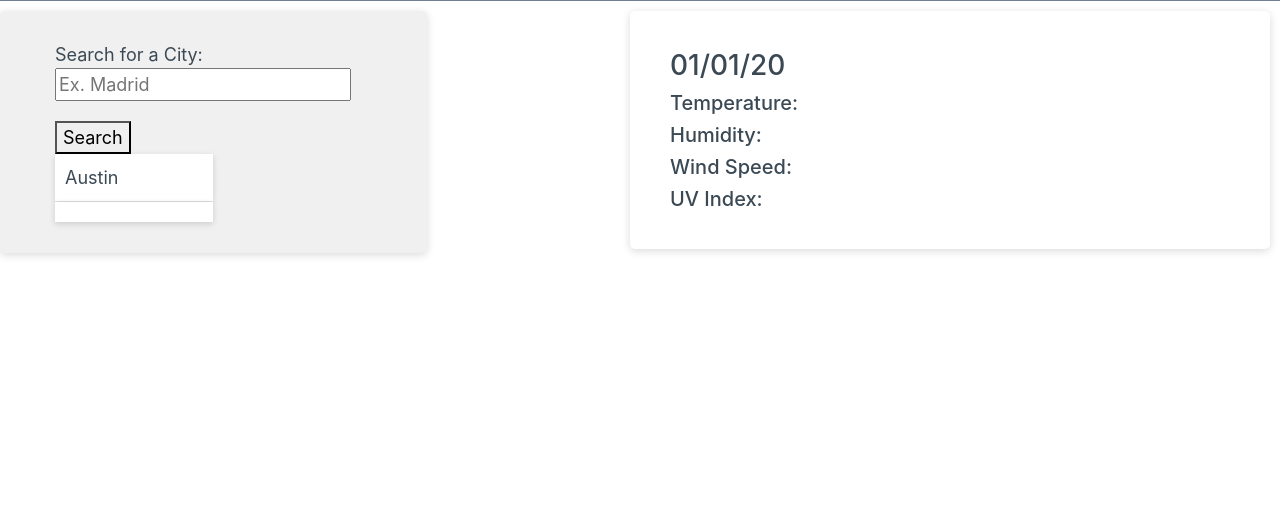
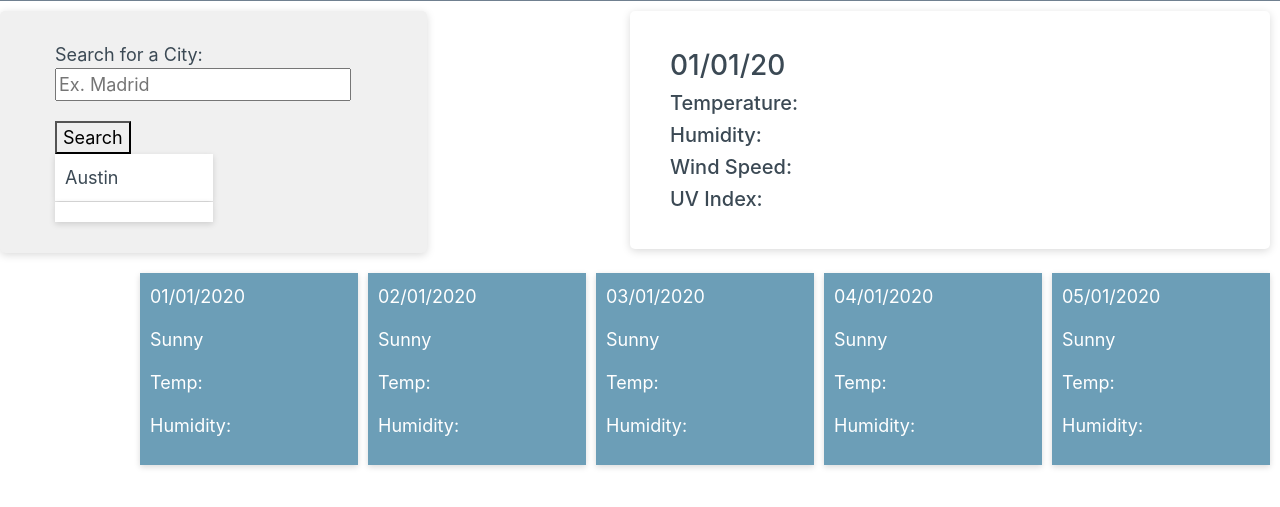
Before and after one commit to mgonza63/weatherDashboard, a plain HTML site: page index.html in a window 1280 px wide. Shown: the part 85-592 px from the top of the page. Drawn offline with nearby package versions, Linux system fonts and the light colour scheme.

Commit message:
able to pull out the 5 day forecast data collection

```diff
--- a/index.html
+++ b/index.html
@@ -49,6 +49,32 @@
             <h5 id="uv">UV Index: </h5>
         </div>
     </div>
+    <div id="forecastField" class="container">
+        <div class="row">
+          <div id="days" class="col"><p>01/01/2020</p>
+            <p>Sunny</p>
+            <p>Temp: </p>
+            <p>Humidity: </p>
+
+          </div>
+          <div id="days" class="col-sm"><p>02/01/2020</p>
+            <p>Sunny</p>
+            <p>Temp: </p>
+            <p>Humidity: </p></div>
+          <div id="days" class="col-sm"><p>03/01/2020</p>
+            <p>Sunny</p>
+            <p>Temp: </p>
+            <p>Humidity: </p></div>
+          <div id="days" class="col-sm"><p>04/01/2020</p>
+            <p>Sunny</p>
+            <p>Temp: </p>
+            <p>Humidity: </p></div>
+          <div id="days" class="col-sm"><p>05/01/2020</p>
+            <p>Sunny</p>
+            <p>Temp: </p>
+            <p>Humidity: </p></div>
+        </div>
+      </div>
 
 
 </body>
--- a/script.js
+++ b/script.js
@@ -9,7 +9,7 @@ $(document).ready(function() {
         var APIKey = "6e314ca29224f22bfcbc9e31488128dc";
 
         // Here we are building the URL we need to query the database
-        var queryURL = "https://api.openweathermap.org/data/2.5/weather?q=" + cityInput + "&appid=" + APIKey;
+        var queryURL = "https://api.openweathermap.org/data/2.5/weather?q=" + cityInput + "&appid=" + APIKey + "&units=imperial";
 
 
 
@@ -23,7 +23,7 @@ $(document).ready(function() {
           // Transfer content to HTML
           $("#cityName").html("<h1>" + response.name + "</h1>");
 
-          $("#temp").text("Temperature (F) " + response.main.temp);
+          $("#temp").text("Temperature (F): " + Math.floor(response.main.temp));
           $("#humid").text("Humidity: " + response.main.humidity);
           $("#wind").text("Wind Speed: " + response.wind.speed);
 
@@ -40,12 +40,16 @@ $(document).ready(function() {
               console.log(data);
               console.log(uvURL);
               $("#uv").text("UV Index: " + data.value);
+
+          var forecastURL = "http://api.openweathermap.org/data/2.5/forecast?appid=" + uvKey + "&lat=" + lat + "&lon=" + lon;
+          $.ajax({
+            url: forecastURL,
+            method: "GET"
+          }).then(function(response) {
+              console.log(response);
+              console.log(forecastURL);
+          });
         })
-
-
-
-          // $.get("https://api.openweathermap.org/data/2.5/uvi/forecast?appid=" + APIKey + "lat=" + lat + "&" + "lon=" + lon), function(data) {
-           //   $("#uv").text("UV Index: " + data.value); }
 
 
     })
--- a/style.css
+++ b/style.css
@@ -43,6 +43,18 @@
 
 
 }
-#gutter {
-    float: left;
+#forecastField {
+    float: right;
 }
+
+#days {
+    background-color: hsl(200, 34%, 57%);
+    margin-bottom: 1px;
+    border-width: 1px;
+    box-shadow: rgba(0, 0, 0, 0.15) 0px 2px 6px 0px;
+    color: hsl(0, 0%, 100%);
+    font-size: 18px;
+    padding: 10px 10px;
+    margin-top: 20px;
+    margin-right: 10px;
+}
```
